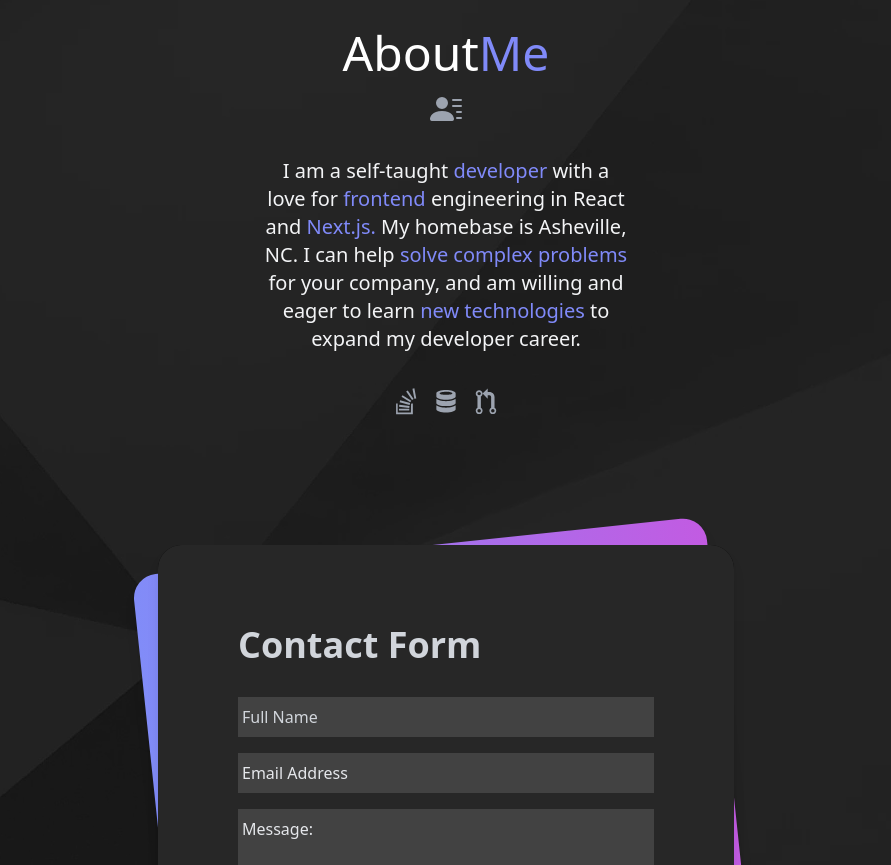
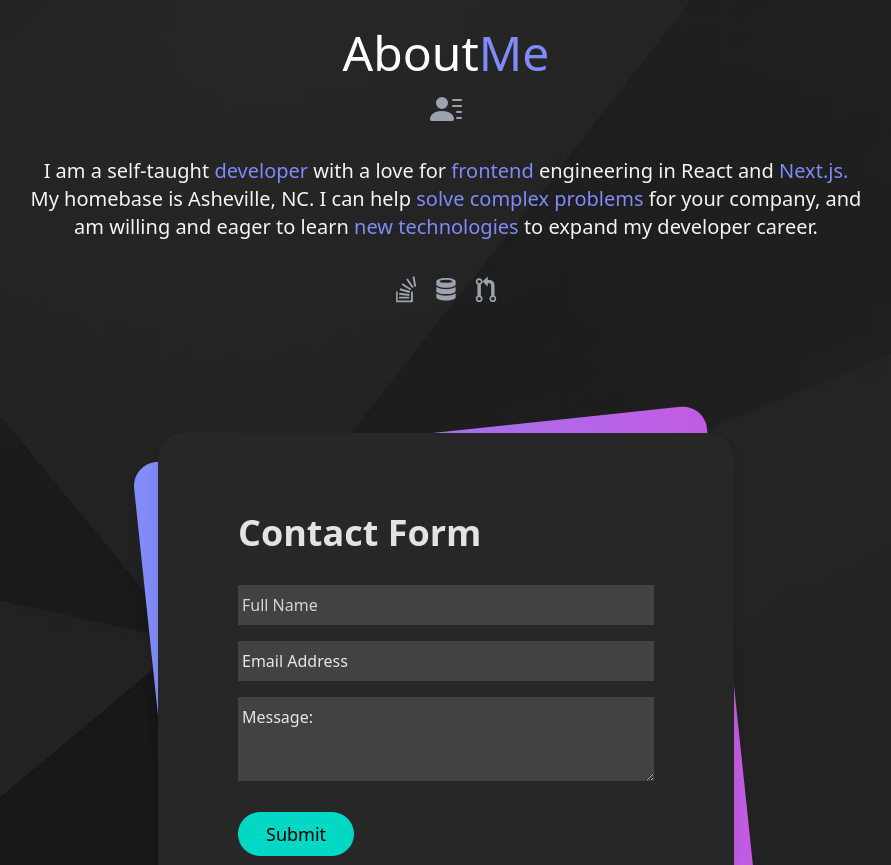
Before and after one commit to coscoaj1/myportfolio, a Next.js app: page / in a window 1280 px wide. Shown: the part 3340-4205 px from the top of the page, without its empty margins (194-1085 px from the left). Built offline with nearby package versions, Linux system fonts and the light colour scheme.

Commit message:
margins and text opacity

```diff
--- a/components/About.js
+++ b/components/About.js
@@ -13,13 +13,13 @@ function About() {
 
       <div className="flex flex-col items-center justify-center w-full">
         <div className="flex flex-col items-center justify-center w-full gap-4">
-          <div className="z-10 mt-24 text-5xl font-medium text-white">
+          <h1 className="z-10 mt-24 text-5xl font-medium text-white">
             About<span className="text-[#808af9]">Me</span>
-          </div>
+          </h1>
           <BsPersonLinesFill className="z-10 w-8 h-8 text-center text-gray-400" />
         </div>
-        <div className="z-10 flex flex-col">
-          <div className="px-2 my-8 text-xl text-center text-gray-100 w-96">
+        <div className="z-10 flex flex-col items-center justify-center">
+          <p className="px-2 my-8 text-xl text-center text-gray-100 w-96 sm:w-2/3">
             I am a self-taught <span className="text-[#808af9]">developer</span>{" "}
             with a love for <span className="text-[#808af9]">frontend</span>{" "}
             engineering in React and
@@ -29,7 +29,7 @@ function About() {
             your company, and am willing and eager to learn{" "}
             <span className="text-[#808af9]">new technologies </span>
             to expand my developer career.
-          </div>
+          </p>
           <div className="flex flex-row items-center justify-center gap-2">
             <DiStackoverflow className="w-8 h-8 text-gray-400" />
             <DiDatabase className="w-8 h-8 text-gray-400" />
--- a/components/Contact.js
+++ b/components/Contact.js
@@ -26,7 +26,9 @@ function Contact() {
         <div className="relative px-4 py-6  bg-[#272727] shadow-lg rounded-3xl sm:p-20">
           <div className="max-w-md mx-auto">
             <div>
-              <h1 className="text-4xl font-bold text-gray-300">Contact Form</h1>
+              <h1 className="text-4xl font-bold text-white text-opacity-[87%]">
+                Contact Form
+              </h1>
             </div>
             <div className="w-full h-auto divide-y divide-gray-200">
               <Formik
```
